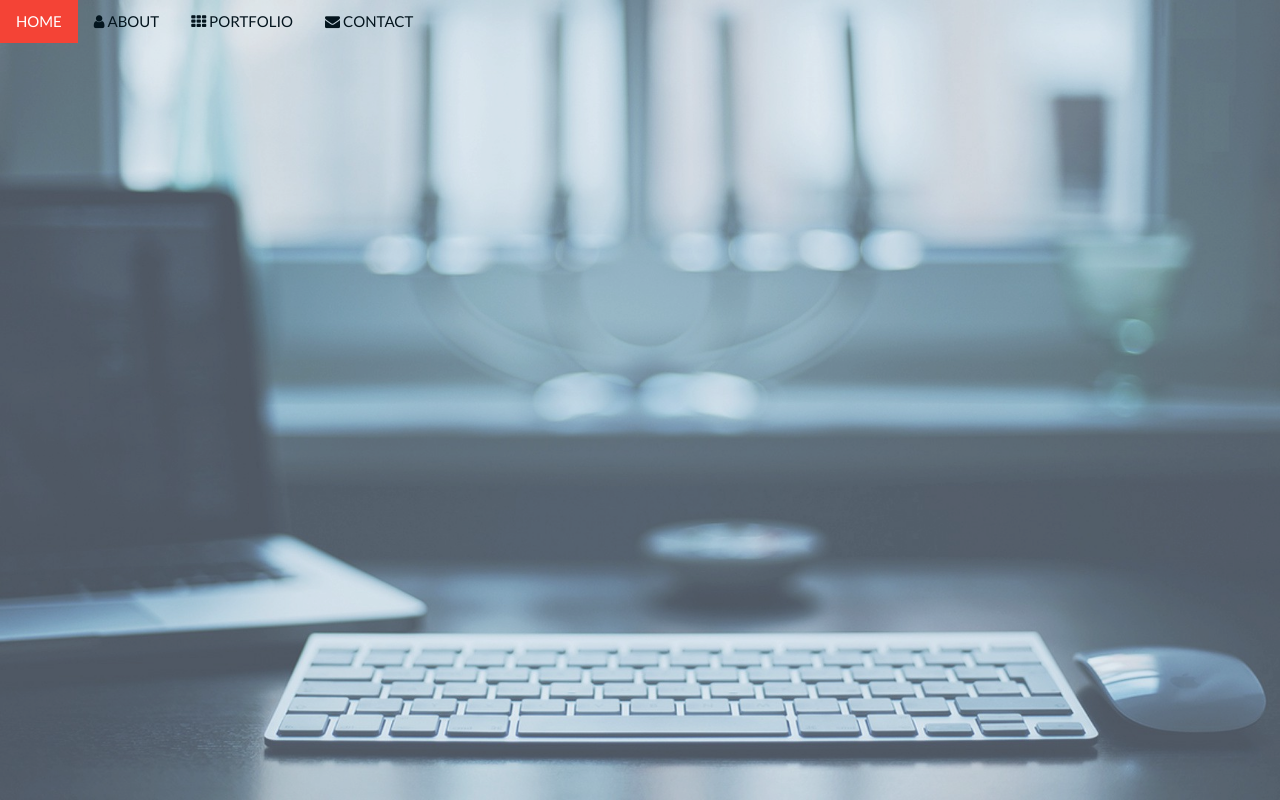
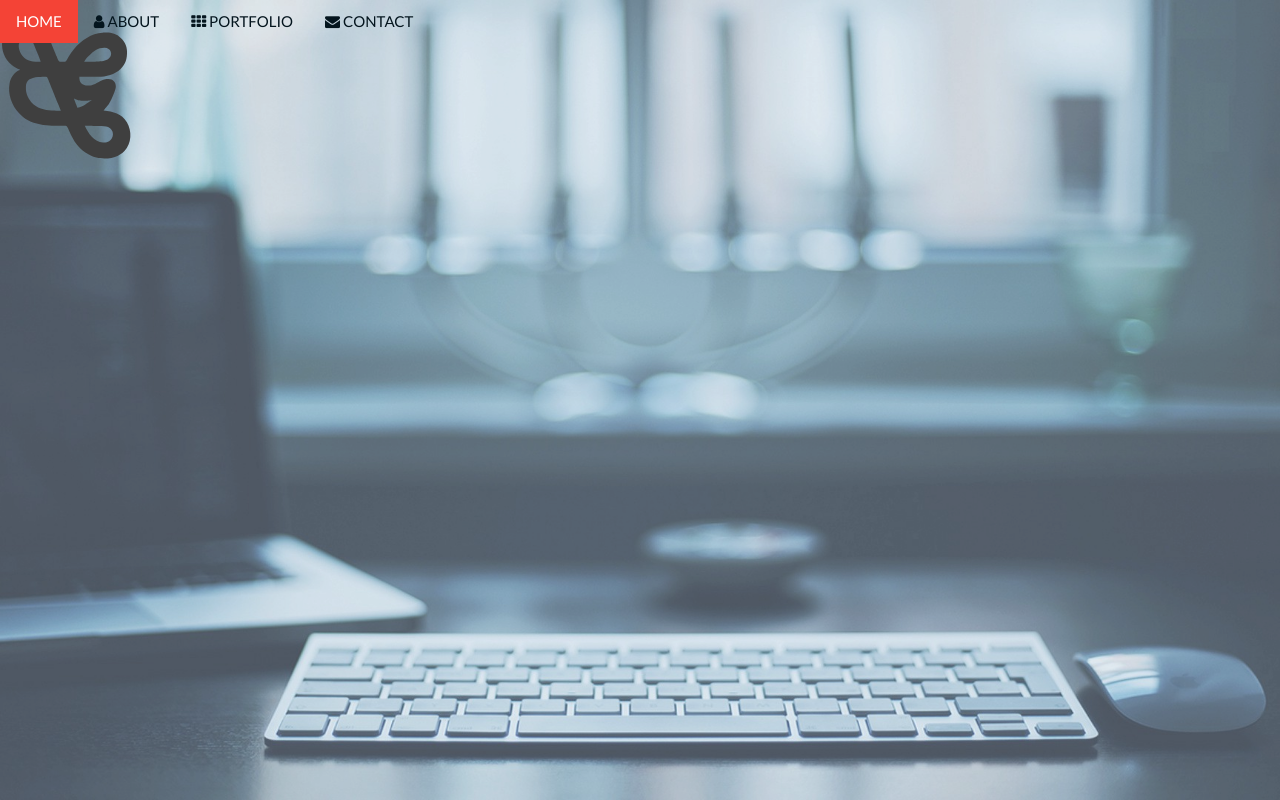
Before and after one commit to benjiJG/benjijg.github.io, a plain HTML site: page index.html in a window 1280 px wide. Shown: the top 800 px of the page. Drawn offline with nearby package versions, Linux system fonts and the light colour scheme.

Commit message:
Attempt at adding animated logo

```diff
--- a/index.html
+++ b/index.html
@@ -32,7 +32,99 @@
 
 <!-- First Parallax Image with Logo Text -->
 <div class="bgimg-1 w3-display-container w3-opacity-min" id="home">
-
+  <svg xmlns="http://www.w3.org/2000/svg"
+       width="1.66667in" height="1.66667in"
+       viewBox="0 0 500 500">
+    <path id="logo"
+          d="M 0.00,0.00
+             M 154.00,120.00
+             C 154.00,120.00 176.60,175.00 176.60,175.00
+               178.19,178.97 181.82,189.93 185.22,191.98
+               186.92,193.00 189.09,192.96 191.00,193.00
+               194.15,193.05 202.32,193.44 204.79,191.98
+               207.54,190.36 212.02,181.18 213.85,178.00
+               219.14,168.79 225.29,160.16 232.08,152.00
+               252.23,127.77 287.11,102.39 320.00,102.00
+               340.04,101.77 355.98,101.74 373.00,114.51
+               387.86,125.66 396.78,142.34 397.00,161.00
+               397.25,182.84 393.34,199.77 376.83,215.42
+               358.64,232.67 331.68,239.96 307.00,240.00
+               307.00,240.00 288.00,240.00 288.00,240.00
+               288.00,240.00 248.00,240.00 248.00,240.00
+               248.00,244.32 247.86,247.79 249.22,252.00
+               254.09,266.99 273.78,269.27 287.00,266.10
+               294.66,264.27 300.25,261.29 307.00,257.42
+               311.56,254.81 316.08,251.95 321.00,250.06
+               328.68,247.12 330.90,246.91 339.00,247.00
+               353.13,247.17 362.53,256.80 361.96,271.00
+               361.60,280.06 352.47,301.41 348.24,310.00
+               348.24,310.00 340.45,325.00 340.45,325.00
+               340.45,325.00 324.00,345.00 324.00,345.00
+               353.90,348.95 379.69,353.74 396.55,382.00
+               412.99,409.56 411.51,448.21 388.91,471.99
+               380.71,480.61 370.17,486.79 359.00,490.66
+               351.92,493.11 344.53,494.91 337.00,495.00
+               323.13,495.16 314.75,495.60 301.00,492.35
+               277.27,486.74 254.21,470.04 239.42,451.00
+               230.89,440.00 222.57,423.81 216.86,411.00
+               215.20,407.28 210.86,395.88 207.78,394.02
+               205.74,392.80 202.34,393.00 200.00,393.00
+               200.00,393.00 162.00,393.00 162.00,393.00
+               141.16,392.97 107.32,386.56 89.00,376.69
+               76.38,369.89 68.90,363.31 59.04,353.00
+               36.64,329.57 23.49,292.15 30.00,260.00
+               33.35,243.47 45.22,224.34 62.00,219.00
+               62.00,219.00 62.00,217.00 62.00,217.00
+               52.85,214.85 43.13,208.57 36.00,202.56
+               14.38,184.35 3.85,157.95 6.84,130.00
+               7.86,120.44 9.45,112.44 14.45,104.00
+               26.84,83.11 53.54,73.04 77.00,73.00
+               77.00,73.00 172.00,73.00 172.00,73.00
+               181.08,73.01 188.08,74.67 194.91,81.18
+               203.13,89.03 207.08,107.08 197.79,115.61
+               193.92,119.16 189.03,119.94 184.00,120.00
+               184.00,120.00 154.00,120.00 154.00,120.00 Z
+             M 127.00,193.00
+             C 125.85,186.64 118.09,169.23 115.20,162.00
+               115.20,162.00 103.00,132.00 103.00,132.00
+               101.99,129.48 99.68,122.40 97.50,121.06
+               96.10,120.27 86.39,120.98 84.00,121.06
+               80.29,121.05 76.55,121.42 73.00,122.60
+               50.05,130.23 59.27,159.98 69.90,174.00
+               84.35,193.06 105.44,193.00 127.00,193.00 Z
+             M 263.00,193.00
+             C 263.00,193.00 292.00,193.00 292.00,193.00
+               292.00,193.00 304.00,192.09 304.00,192.09
+               316.05,191.27 330.30,191.46 339.96,182.79
+               354.37,169.84 346.53,149.24 327.00,149.00
+               306.26,148.75 292.06,159.92 278.00,174.00
+               272.57,179.44 266.04,185.87 263.00,193.00 Z
+             M 190.00,346.00
+             C 190.00,346.00 180.80,323.00 180.80,323.00
+               180.80,323.00 157.20,265.00 157.20,265.00
+               157.20,265.00 150.28,248.00 150.28,248.00
+               149.42,246.00 148.11,242.25 146.35,240.99
+               144.47,239.65 139.36,239.98 137.00,240.00
+               137.00,240.00 119.00,241.00 119.00,241.00
+               113.92,241.06 107.89,242.05 103.00,243.43
+               98.77,244.62 94.59,246.16 91.02,248.79
+               84.02,253.92 81.10,262.61 81.00,271.00
+               81.00,271.00 81.00,279.00 81.00,279.00
+               81.18,293.66 89.80,310.17 99.30,320.99
+               113.16,336.77 140.44,344.90 161.00,345.00
+               161.00,345.00 190.00,346.00 190.00,346.00 Z
+             M 231.00,308.00
+             C 231.00,308.00 242.00,337.00 242.00,337.00
+               261.26,332.61 270.76,321.85 287.00,313.00
+               287.00,313.00 267.00,315.00 267.00,315.00
+               249.19,315.03 247.57,315.13 231.00,308.00 Z
+             M 265.00,393.00
+             C 274.68,415.46 294.76,444.68 322.00,445.00
+               329.87,445.09 335.22,445.21 342.00,440.36
+               355.37,430.79 357.30,410.95 343.99,400.53
+               335.75,394.09 327.52,394.74 318.00,393.83
+               318.00,393.83 265.00,393.00 265.00,393.00 Z" />
+  </svg>
 </div>
 
 <!-- Container (About Section) -->
--- a/portfolio.css
+++ b/portfolio.css
@@ -40,3 +40,17 @@ body, html {
         background-attachment: scroll;
     }
 }
+
+#logo:hover {
+  stroke: #C81D24;
+  stroke-width: 5px;
+  fill: transparent;
+  stroke-dasharray: 393;
+  stroke-dashoffset: 393;
+  Animation: animate 1s infinite 0s alternate;
+}
+
+@keyframes animate {
+  from {stroke-dashoffset: 393}
+  to{stroke-dashoffset: 0}
+}
```
